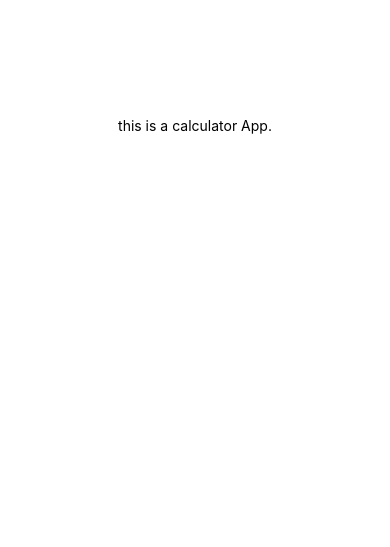
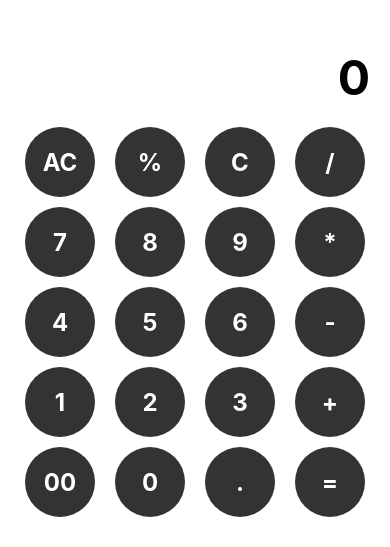
Before and after one commit to suhaslakhani/calculatorApp, a React Native app: screen / in a window 390 px wide. Shown: the part 297-844 px from the top of the page. Built offline with nearby package versions, Linux system fonts and the light colour scheme.

Commit message:
basic calculator

```diff
--- a/App.js
+++ b/App.js
@@ -1,10 +1,41 @@
-import { StatusBar } from 'expo-status-bar';
-import { StyleSheet, Text, View } from 'react-native';
+import { StatusBar } from "expo-status-bar";
+import { StyleSheet, View } from "react-native";
+import { useState } from "react";
+import CalBtns from "./components/CalBtns";
+import Display from "./components/Display";
 
 export default function App() {
+  const [value, setValue] = useState("0");
+
+  const handlePress = (input) => {
+    if (input === "AC") {
+      setValue("0");
+      return;
+    }
+
+    if (input === "C") {
+      setValue((prev) => prev.slice(0, -1) || "0");
+      return;
+    }
+
+    if (input === "=") {
+      try {
+        setValue(String(eval(value)));
+      } catch {
+        setValue("Error");
+      }
+      return;
+    }
+
+    setValue((prev) =>
+      prev === "0" ? input : prev + input
+    );
+  };
+
   return (
     <View style={styles.container}>
-      <Text>this is a calculator App.</Text>
+      <Display value={value} />
+      <CalBtns onPress={handlePress} />
       <StatusBar style="auto" />
     </View>
   );
@@ -13,8 +44,6 @@ export default function App() {
 const styles = StyleSheet.create({
   container: {
     flex: 1,
-    backgroundColor: '#fff',
-    alignItems: 'center',
-    justifyContent: 'center',
+    justifyContent: "flex-end",
   },
 });
--- /dev/null
+++ b/components/CalBtns.js
@@ -0,0 +1,33 @@
+import { View } from "react-native";
+import CustomButtons from "./CustomButtons";
+
+const CalBtns = ({ onPress }) => {
+  const rows = [
+    ["AC", "%", "C", "/"],
+    ["7", "8", "9", "*"],
+    ["4", "5", "6", "-"],
+    ["1", "2", "3", "+"],
+    ["00", "0", ".", "="],
+  ];
+
+  return (
+    <View style={{ marginBottom: 20 }}>
+      {rows.map((row, rowIndex) => (
+        <View
+          key={rowIndex}
+          style={{ flexDirection: "row", gap: 20, justifyContent: "center", marginBottom: 10 }}
+        >
+          {row.map((item) => (
+            <CustomButtons
+              key={item}
+              title={item}
+              onPress={() => onPress(item)}
+            />
+          ))}
+        </View>
+      ))}
+    </View>
+  );
+};
+
+export default CalBtns;
--- /dev/null
+++ b/components/CustomButtons.js
@@ -0,0 +1,27 @@
+import { TouchableOpacity, Text, StyleSheet } from "react-native";
+
+const CustomButtons = ({ title, onPress }) => {
+  return (
+    <TouchableOpacity style={styles.button} onPress={onPress}>
+      <Text style={styles.text}>{title}</Text>
+    </TouchableOpacity>
+  );
+};
+
+const styles = StyleSheet.create({
+  button: {
+    width: 70,
+    height: 70,
+    backgroundColor: "#333",
+    justifyContent: "center",
+    alignItems: "center",
+    borderRadius: 35,
+  },
+  text: {
+    color: "white",
+    fontSize: 24,
+    fontWeight: "bold",
+  },
+});
+
+export default CustomButtons;
--- /dev/null
+++ b/components/Display.js
@@ -0,0 +1,25 @@
+import { View, Text, StyleSheet } from "react-native";
+
+const Display = ({ value }) => {
+  return (
+    <View style={styles.container}>
+      <Text style={styles.text} numberOfLines={1}>
+        {value}
+      </Text>
+    </View>
+  );
+};
+
+const styles = StyleSheet.create({
+  container: {
+    width: "100%",
+    padding: 20,
+    alignItems: "flex-end",
+  },
+  text: {
+    fontSize: 48,
+    fontWeight: "bold",
+  },
+});
+
+export default Display;
```
